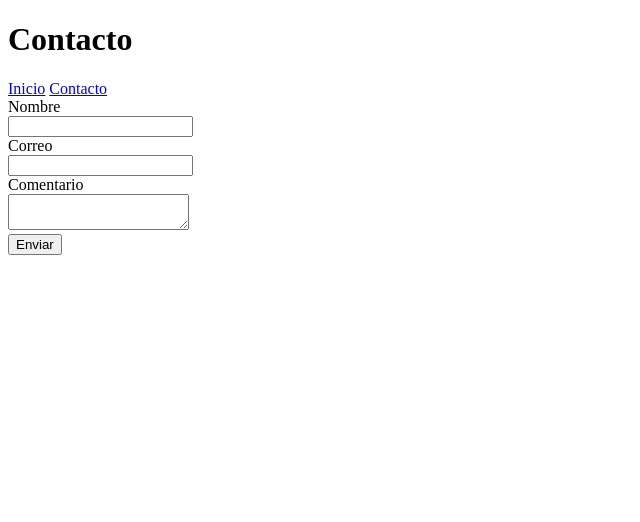
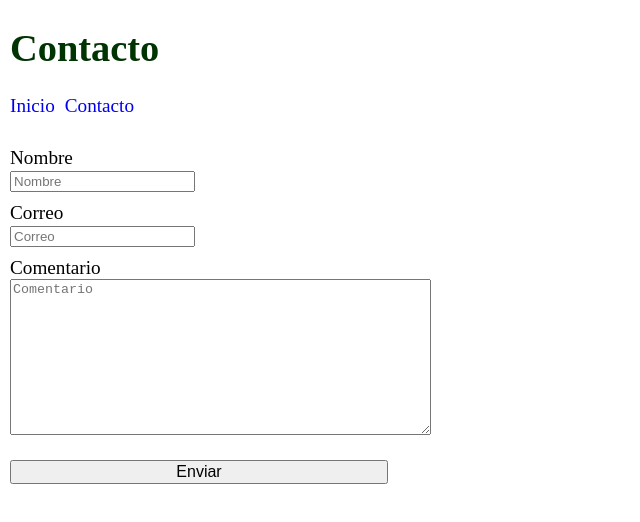
Before and after one commit to HJELuis/mexican-flags, a plain HTML site: page contact.html in a window 1280 px wide. Shown: the whole page, without its empty margins (0-640 px from the left). Drawn offline with Linux system fonts and the light colour scheme.

Commit message:
adding style and cheking the contrast of colors in contact.html

```diff
--- a/contact.html
+++ b/contact.html
@@ -4,6 +4,7 @@
     <meta charset="UTF-8">
     <meta name="viewport" contet="width=device-width, initial-scale=1.0">
     <title>Contacto</title>
+    <link rel="stylesheet" href="/styles/style.css">
 </head>
     <header>
         <h1>Contacto</h1>
@@ -16,15 +17,15 @@
         <form action="">
             <div>
                 <label for="name">Nombre</label><br>
-                <input type="text" id="name" name="name">
+                <input type="text" id="name" name="name" placeholder="Nombre">
             </div>
             <div>
                 <label for="email">Correo</label><br>
-                <input type="email" id="email" name="email">
+                <input type="email" id="email" name="email" placeholder="Correo">
             </div>
             <div>
                 <label for="comment">Comentario</label><br>
-                <textarea name="comment" id="comment"></textarea>
+                <textarea name="comment" id="comment" rows="10" cols="50" placeholder="Comentario"></textarea>
             </div>
             <button type="submit">Enviar</button>
         </form>
--- a/styles/style.scss
+++ b/styles/style.scss
@@ -1,11 +1,26 @@
 
 body {
     margin: 0;
+    font-size: 1.2em;
     header {
+        color: #003402;
         margin: 10px 10px;
+        nav {
+            display: flex;
+            gap: 10px;
+            a {
+                text-decoration: none;
+                &:visited {
+                    color: #000000;
+                }
+                &:hover {
+                    color: #006404;
+                }
+            }
+        }
     }
     main {
-        margin: 30px 20px;
+        margin: 30px 10px;
         article {
             display: flex;
             align-items: center;
@@ -17,5 +32,15 @@ body {
                 font-weight: 600;
             }
         }
+        form {
+            display: flex;
+            flex-direction: column;
+            row-gap: 10px;
+            button {
+                font-size: 1rem;
+                margin-top: 10px;
+                width: 30%;
+            }
+        }
     }
 }
```
Also changed, not shown: styles/style.css, 1 other file.
